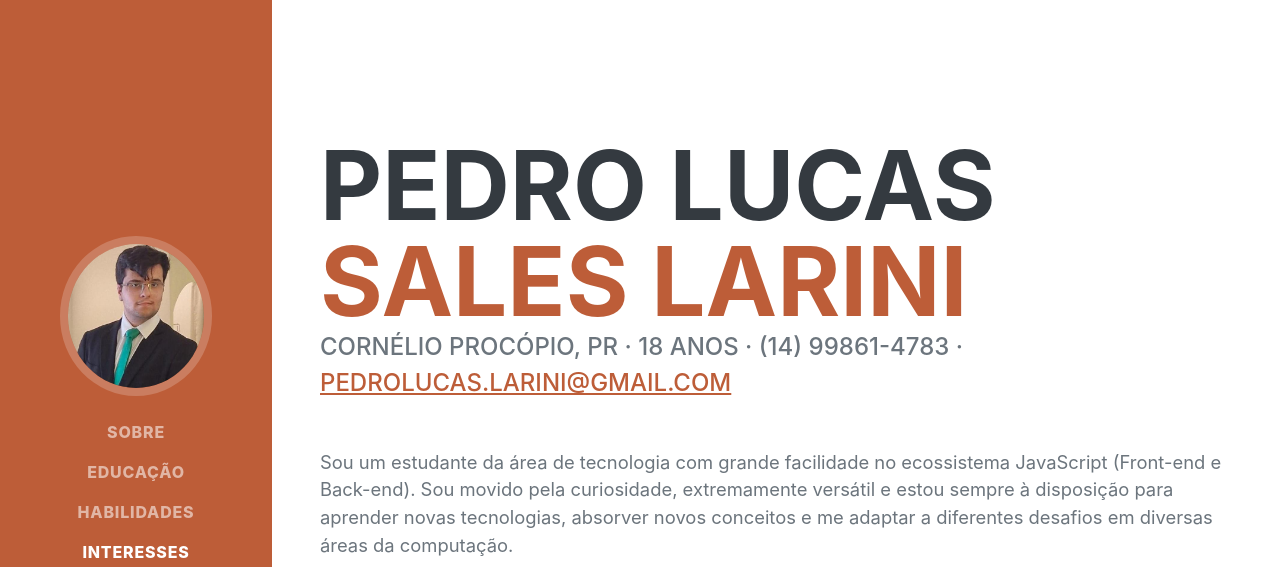
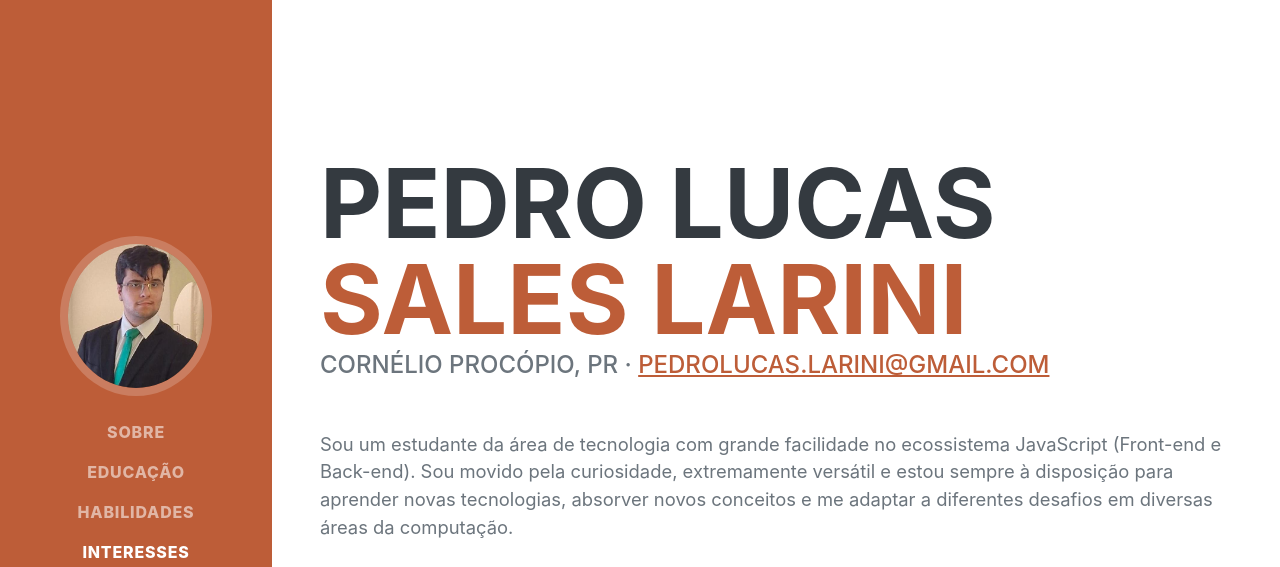
Before and after one commit to peluca2007/Curricolo, a plain HTML site: page index.html in a window 1280 px wide. Shown: the top 567 px of the page. Drawn offline with nearby package versions, Linux system fonts and the light colour scheme; a web font is replaced by a local one.

Commit message:
Remove telefone e idade da página pública

```diff
--- a/index.html
+++ b/index.html
@@ -42,7 +42,7 @@
                         <span class="text-primary">Sales Larini</span>
                     </h1>
                     <div class="subheading mb-5">
-                        Cornélio Procópio, PR · 18 anos · (14) 99861-4783 ·
+                        Cornélio Procópio, PR ·
                         <a href="mailto:pedrolucas.larini@gmail.com">pedrolucas.larini@gmail.com</a>
                     </div>
                     <p class="lead mb-5">Sou um estudante da área de tecnologia com grande facilidade no ecossistema JavaScript (Front-end e Back-end). Sou movido pela curiosidade, extremamente versátil e estou sempre à disposição para aprender novas tecnologias, absorver novos conceitos e me adaptar a diferentes desafios em diversas áreas da computação.</p>
```
